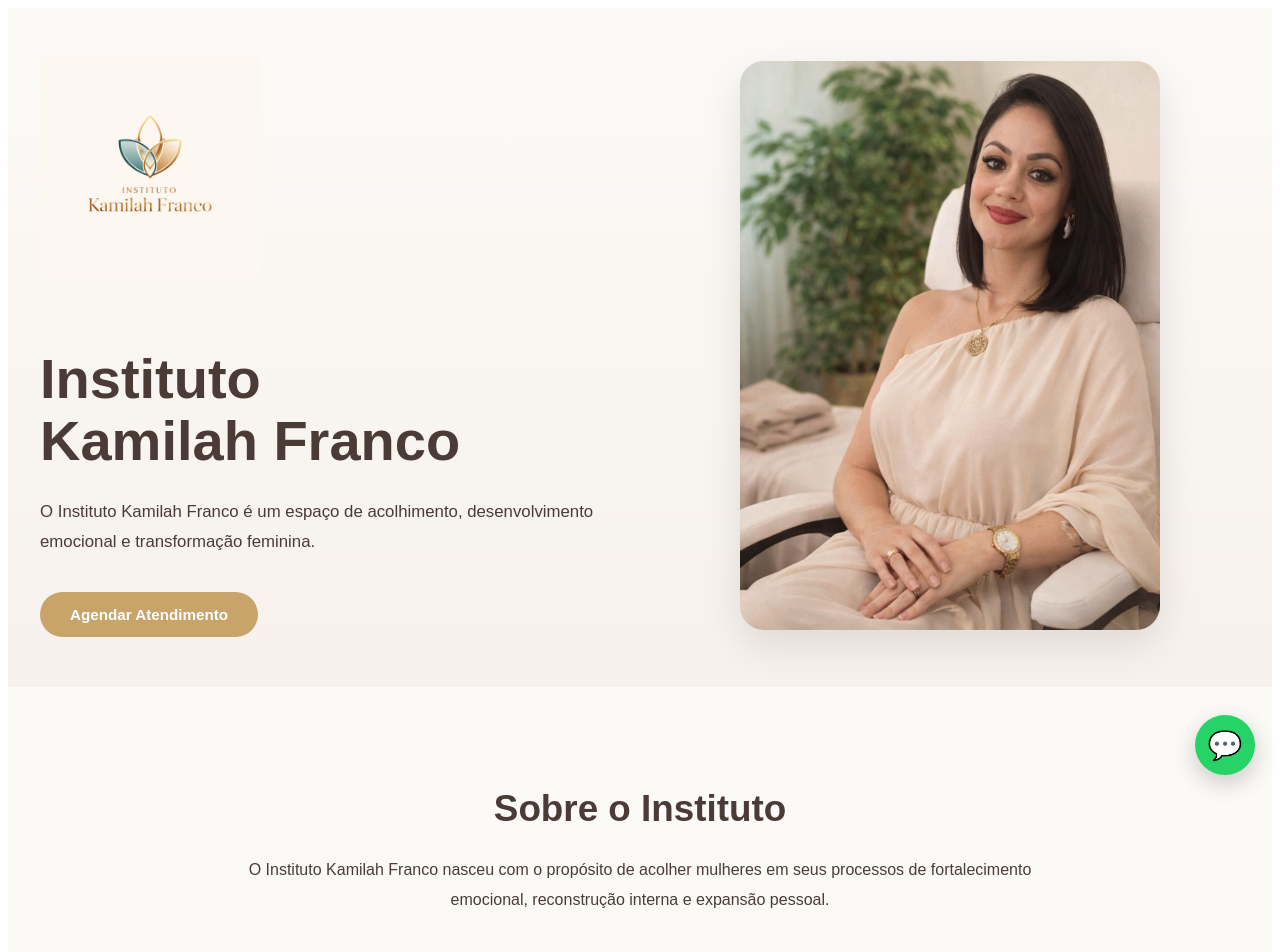
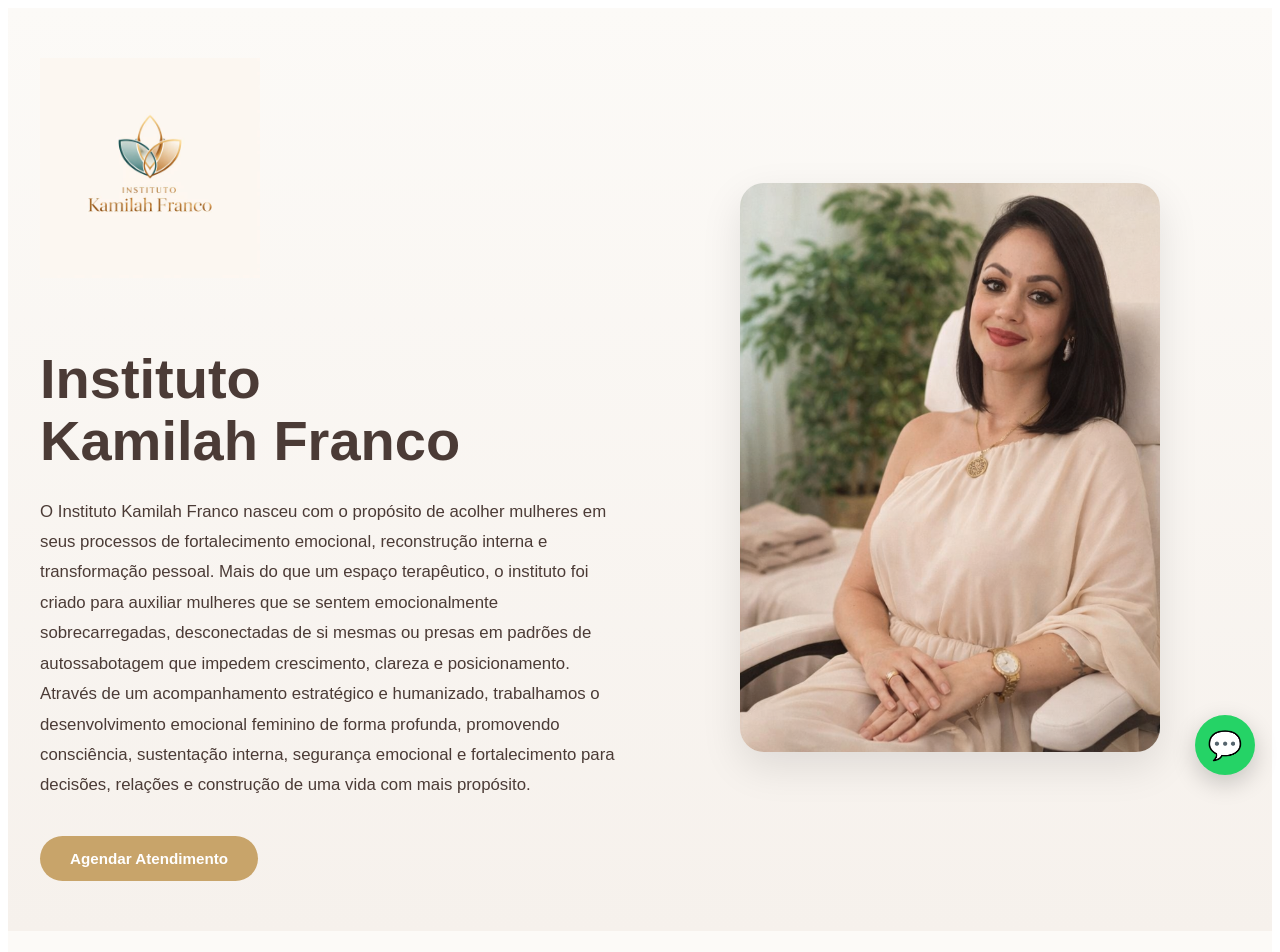
Before and after one commit to Institutokamilahfranco/instituto-kamilah-site, a Next.js app: page / in a window 1280 px wide. Shown: the top 952 px of the page. Built offline with nearby package versions, Linux system fonts and the light colour scheme.

Commit message:
Update page.js

```diff
--- a/app/page.js
+++ b/app/page.js
@@ -66,9 +66,11 @@ export default function Home() {
                 marginBottom: "35px",
               }}
             >
-              O Instituto Kamilah Franco é um espaço de
-              acolhimento, desenvolvimento emocional e
-              transformação feminina.
+            O Instituto Kamilah Franco nasceu com o propósito de acolher mulheres em seus processos de fortalecimento emocional, reconstrução interna e transformação pessoal.
+
+Mais do que um espaço terapêutico, o instituto foi criado para auxiliar mulheres que se sentem emocionalmente sobrecarregadas, desconectadas de si mesmas ou presas em padrões de autossabotagem que impedem crescimento, clareza e posicionamento.
+
+Através de um acompanhamento estratégico e humanizado, trabalhamos o desenvolvimento emocional feminino de forma profunda, promovendo consciência, sustentação interna, segurança emocional e fortalecimento para decisões, relações e construção de uma vida com mais propósito.
             </p>
 
             <a
@@ -130,10 +132,11 @@ export default function Home() {
             fontSize: "1rem",
           }}
         >
-          O Instituto Kamilah Franco nasceu com o
-          propósito de acolher mulheres em seus processos
-          de fortalecimento emocional, reconstrução
-          interna e expansão pessoal.
+          O Instituto Kamilah Franco é um espaço dedicado ao desenvolvimento emocional feminino, criado para acolher mulheres que desejam compreender seus padrões internos, fortalecer sua estrutura emocional e construir uma vida mais alinhada com sua essência, propósito e verdade.
+
+Muitas mulheres sabem o que precisam fazer, mas emocionalmente não conseguem sustentar decisões, posicionamentos, limites, crescimento ou relações saudáveis. O instituto nasce justamente para trabalhar essa base emocional que frequentemente permanece invisível, mas impacta diretamente todas as áreas da vida.
+
+Aqui, cada processo é conduzido de forma estratégica, individualizada e humanizada, respeitando a história, os limites e o momento emocional de cada mulher. O objetivo não é apenas promover entendimento emocional, mas desenvolver sustentação interna, clareza, segurança e fortalecimento para mudanças reais e consistentes..
         </p>
       </section>
 
@@ -307,8 +310,7 @@ export default function Home() {
                     color: "#5b4b45",
                   }}
                 >
-                  Acolher e direcionar mulheres em seus
-                  processos emocionais.
+                  Promover fortalecimento emocional e desenvolvimento interno para mulheres que desejam romper padrões de autossabotagem, construir segurança emocional e viver com mais clareza, posicionamento, autenticidade e propósito..
                 </p>
               </div>
             </div>
@@ -350,8 +352,7 @@ export default function Home() {
                     color: "#5b4b45",
                   }}
                 >
-                  Ser referência em desenvolvimento
-                  emocional feminino.
+                 Ser referência no desenvolvimento emocional feminino, oferecendo processos terapêuticos humanizados, estratégicos e transformadores que auxiliem mulheres a reconstruírem sua base emocional e fortalecerem sua relação consigo mesmas.
                 </p>
               </div>
             </div>
@@ -393,8 +394,7 @@ export default function Home() {
                     color: "#5b4b45",
                   }}
                 >
-                  Ética, acolhimento, escuta, clareza e
-                  expansão feminina.
+                 Acolhimento, escuta, ética, profundidade, autenticidade, respeito aos processos individuais, desenvolvimento consciente, fortalecimento emocional e compromisso com transformações reais e sustentáveis.
                 </p>
               </div>
             </div>
@@ -427,7 +427,7 @@ export default function Home() {
               marginBottom: "20px",
             }}
           >
-            Agende seu atendimento
+            Se você sente que está vivendo ciclos repetitivos, dificuldades emocionais, insegurança, autossabotagem ou deseja fortalecer sua estrutura emocional para viver com mais clareza e sustentação interna, entre em contato e agende seu atendimento.
           </h2>
 
           <form
```
